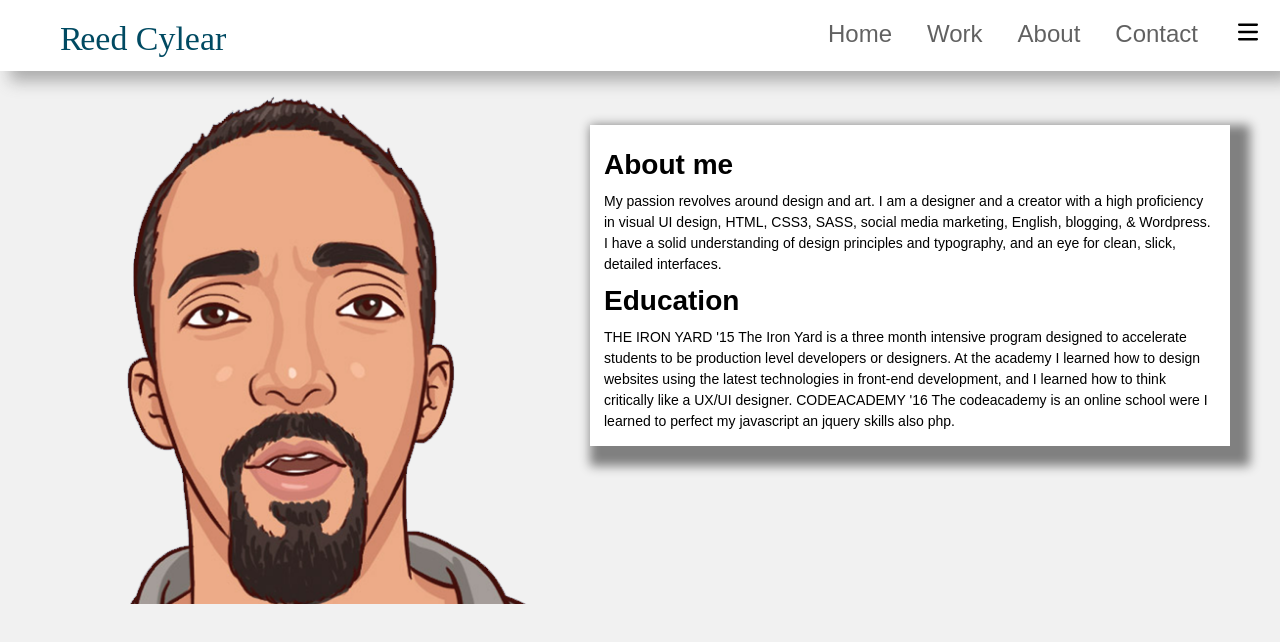
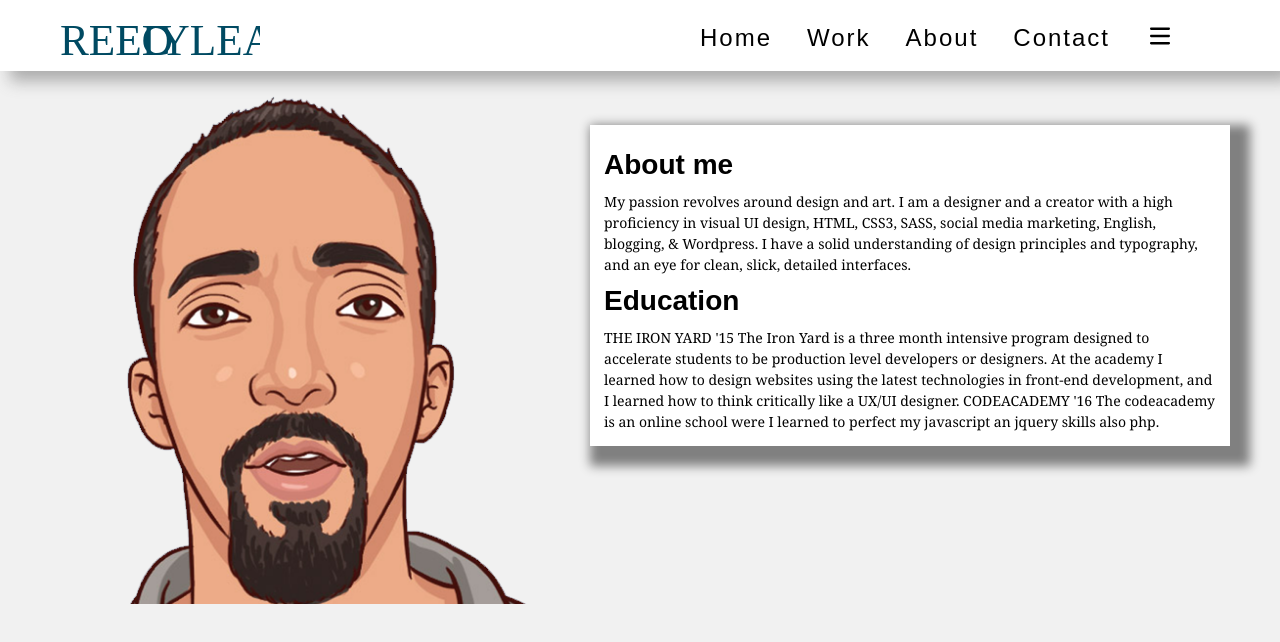
Before and after one commit to reed23/reed23.github.io, a plain HTML site: page aboutme.html in a window 1280 px wide. Drawn offline with nearby package versions, Linux system fonts and the light colour scheme.

Commit message:
changed around

```diff
--- a/aboutme.html
+++ b/aboutme.html
@@ -23,10 +23,10 @@
   </head>
   <body>
  <div class ="fullpage">
-     <a class ="namelogo" a href="index.html"><img src="img2/logoagain2.svg"></a>
+     <a class ="namelogo" a href="index.html"><img src="img2/whitelogo.svg"></a>
         <a class ="menu-link close" a href="index.html"><img src="img2/close.png"></a>
      <ul>
-      <li><a href="index.hmtl">Home</a></li>
+      <li><a href="index.html">Home</a></li>
       <li><a href="">Work</a></li>
       <li><a href="about.html">About</a></li>
       <li><a href="">Contact</a></li>
@@ -38,12 +38,11 @@
         <div id ="slicknav ">
 
           <div class ="nav-clamp clearfix">
-             <a class ="namelogo" a href="index.html"><img src="img2/logoagain.svg"></a>
+             <a class ="namelogo" a href="index.html"><img src="img2/logotry3.svg"></a>
 
           <ul id="menu">
-              <li><a class ="desk"a href="index.html"a class ="fix-men"a href="#">Home</a></li>
-
-            <li><a class ="desk"a href="index.html"a class ="fix-men"a href="#">Work</a></li>
+             <li><a class ="desk"a href="index.html"a class ="fix-men"a href="#">Home</a></li>
+            <li><a class ="desk"a href="#port"a class ="fix-men"a href="#">Work</a></li>
 
             <li><a class ="desk" a class ="fix-men"a href="aboutme.html">About </a></li>
 
--- a/css2/slicknav.css
+++ b/css2/slicknav.css
@@ -149,7 +149,9 @@
 }
 #menu a{
   text-decoration: none;
-  color: rgba(0, 0, 0, 0.62);
+  color: black;
+  letter-spacing: 2px;
+  line-height: 1.5em;
 }
 
 
@@ -312,7 +314,7 @@
 
   float: right;
   margin-top: -5px;
-  width: 40%;
+  width: 50%;
   z-index: 100;
 
   background-color: white;
--- a/css2/syle2.css
+++ b/css2/syle2.css
@@ -578,7 +578,7 @@ a{
 }
 
 p{
-	font-family: "proxima-nova-condensed",sans-serif;
+	font-family: Georgia, Times, "Times New Roman", serif;
 
 }
 
```
Also changed, not shown: contact.html (+5 -5 lines), index.html (+1 -1 lines), img2/whitelogo.svg (added), 1 other file.
